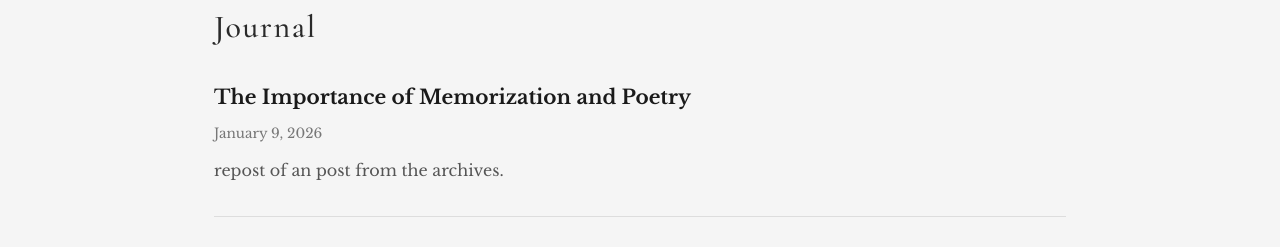
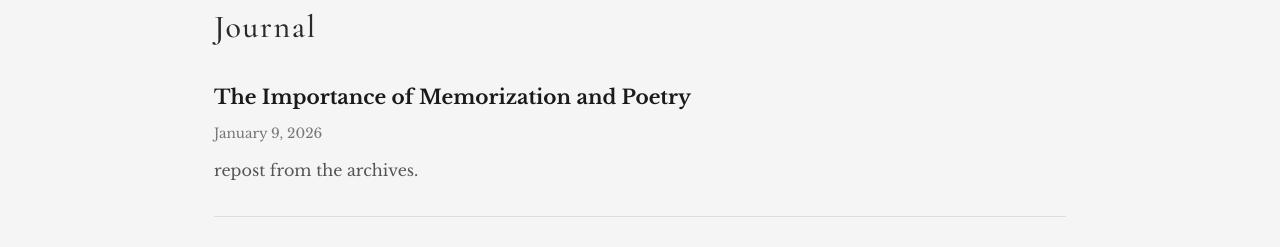
Before and after one commit to mcarm/y-eleventy-site, an Eleventy site: page src/index.njk in a window 1280 px wide. Shown: the part 3893-4140 px from the top of the page. Built offline with nearby package versions, Linux system fonts and the light colour scheme; Eleventy itself is replaced by a stand-in of ours; files that its build step writes are made by us from their sources.

Commit message:
content: update journal post

```diff
--- a/src/journal/2026-01-09-the-importance-of-memorization-and-poetry.md
+++ b/src/journal/2026-01-09-the-importance-of-memorization-and-poetry.md
@@ -1,7 +1,7 @@
 ---
 title: The Importance of Memorization and Poetry
 date: 2026-01-09
-excerpt: repost of an post from the archives.
+excerpt: repost  from the archives.
 ---
 I’ve written before about the lost art of memorization—particularly of poetry—and a theory that it once provided artists with a rich wellspring of inspiration. For example, Leonardo, Michelangelo, and probably most Florentine artists could quote Dante at length.
 
```
